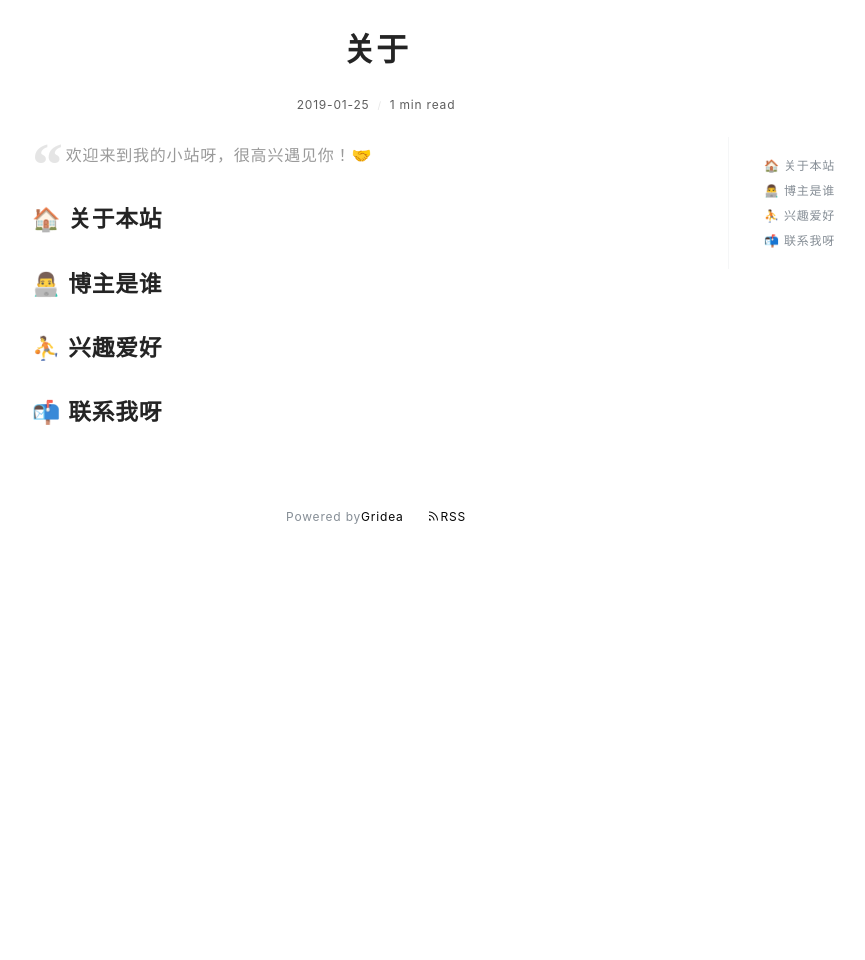
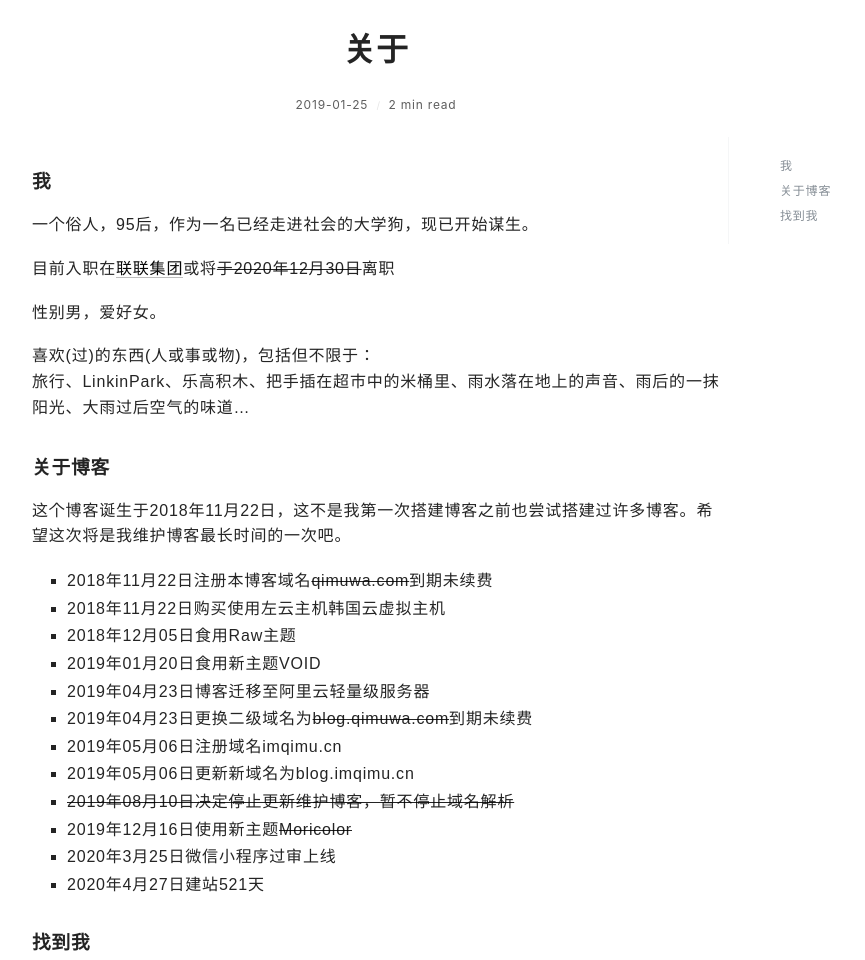
Before and after one commit to imqimu/imqimu.github.io, a plain HTML site: page post/about/index.html in a window 1280 px wide. Shown: the part 448-1408 px from the top of the page, without its empty margins (264-1129 px from the left). Before the commit the page ends 1013 px from the top, so only its background shows below. Drawn offline with nearby package versions, Linux system fonts and the light colour scheme; a web font is replaced by a local one.

Commit message:
update from gridea: 2020-12-23 10:10:21

```diff
--- a/archives/index.html
+++ b/archives/index.html
@@ -3,7 +3,7 @@
     <meta charset="utf-8" />
 <meta name="viewport" content="width=device-width, initial-scale=1" />
 <title>Gridea</title>
-<link rel="shortcut icon" href="https://imqimu.github.io/favicon.ico?v=1608688914390">
+<link rel="shortcut icon" href="https://imqimu.github.io/favicon.ico?v=1608689394982">
 <link href="https://cdn.jsdelivr.net/npm/remixicon@2.3.0/fonts/remixicon.css" rel="stylesheet">
 <link rel="stylesheet" href="https://imqimu.github.io/styles/main.css">
 <link rel="alternate" type="application/atom+xml" title="Gridea - Atom Feed" href="https://imqimu.github.io/atom.xml">
@@ -18,7 +18,7 @@
       <div class="main-content">
         <div class="site-header">
   <a href="https://imqimu.github.io">
-  <img class="avatar" src="https://imqimu.github.io/images/avatar.png?v=1608688914390" alt="">
+  <img class="avatar" src="https://imqimu.github.io/images/avatar.png?v=1608689394982" alt="">
   </a>
   <h1 class="site-title">
     Gridea
--- a/atom.xml
+++ b/atom.xml
@@ -2,7 +2,7 @@
 <feed xmlns="http://www.w3.org/2005/Atom">
     <id>https://imqimu.github.io</id>
     <title>Gridea</title>
-    <updated>2020-12-23T02:02:22.256Z</updated>
+    <updated>2020-12-23T02:10:21.074Z</updated>
     <generator>https://github.com/jpmonette/feed</generator>
     <link rel="alternate" href="https://imqimu.github.io"/>
     <link rel="self" href="https://imqimu.github.io/atom.xml"/>
--- a/post/about/index.html
+++ b/post/about/index.html
@@ -3,7 +3,7 @@
     <meta charset="utf-8" />
 <meta name="viewport" content="width=device-width, initial-scale=1" />
 <title>关于 | Gridea</title>
-<link rel="shortcut icon" href="https://imqimu.github.io/favicon.ico?v=1608688914390">
+<link rel="shortcut icon" href="https://imqimu.github.io/favicon.ico?v=1608689394982">
 <link href="https://cdn.jsdelivr.net/npm/remixicon@2.3.0/fonts/remixicon.css" rel="stylesheet">
 <link rel="stylesheet" href="https://imqimu.github.io/styles/main.css">
 <link rel="alternate" type="application/atom+xml" title="关于 | Gridea - Atom Feed" href="https://imqimu.github.io/atom.xml">
@@ -11,14 +11,12 @@
 
 
 
-    <meta name="description" content="
-欢迎来到我的小站呀，很高兴遇见你！🤝
-
-🏠 关于本站
-👨‍💻 博主是谁
-⛹ 兴趣爱好
-📬 联系我呀
-..." />
+    <meta name="description" content="我
+一个俗人，95后，作为一名已经走进社会的大学狗，现已开始谋生。
+目前入职在联联集团或将于2020年12月30日离职
+性别男，爱好女。
+喜欢(过)的东西(人或事或物)，包括但不限于：
+旅行、LinkinPark、乐高积木、把手插在超市中的..." />
     <meta name="keywords" content="" />
     <link rel="stylesheet" href="https://cdnjs.cloudflare.com/ajax/libs/KaTeX/0.10.0/katex.min.css">
     <script src="https://cdn.bootcss.com/highlight.js/9.12.0/highlight.min.js"></script>
@@ -28,7 +26,7 @@
       <div class="main-content">
         <div class="site-header">
   <a href="https://imqimu.github.io">
-  <img class="avatar" src="https://imqimu.github.io/images/avatar.png?v=1608688914390" alt="">
+  <img class="avatar" src="https://imqimu.github.io/images/avatar.png?v=1608689394982" alt="">
   </a>
   <h1 class="site-title">
     Gridea
@@ -88,30 +86,54 @@
                 2019-01-25
               </span>
               <span>
-                1 min read
+                2 min read
               </span>
 
             </div>
 
             <div class="post-content-wrapper">
               <div class="post-content">
-                <blockquote>
-<p>欢迎来到我的小站呀，很高兴遇见你！🤝</p>
-</blockquote>
-<h2 id="关于本站">🏠 关于本站</h2>
-<h2 id="博主是谁">👨‍💻 博主是谁</h2>
-<h2 id="兴趣爱好">⛹ 兴趣爱好</h2>
-<h2 id="联系我呀">📬 联系我呀</h2>
+                <h3 id="我">我</h3>
+<p>一个俗人，95后，作为一名已经走进社会的大学狗，现已开始谋生。</p>
+<p>目前入职在<a href="http://www.lianlianlvyou.cn/">联联集团</a>或将<s>于2020年12月30日</s>离职</p>
+<p>性别男，爱好女。</p>
+<p>喜欢(过)的东西(人或事或物)，包括但不限于：<br>
+旅行、LinkinPark、乐高积木、把手插在超市中的米桶里、雨水落在地上的声音、雨后的一抹阳光、大雨过后空气的味道…</p>
+<h3 id="关于博客">关于博客</h3>
+<p>这个博客诞生于2018年11月22日，这不是我第一次搭建博客之前也尝试搭建过许多博客。希望这次将是我维护博客最长时间的一次吧。</p>
+<ul>
+<li>2018年11月22日注册本博客域名<s>qimuwa.com</s>到期未续费</li>
+<li>2018年11月22日购买使用左云主机韩国云虚拟主机</li>
+<li>2018年12月05日食用Raw主题</li>
+<li>2019年01月20日食用新主题VOID</li>
+<li>2019年04月23日博客迁移至阿里云轻量级服务器</li>
+<li>2019年04月23日更换二级域名为<s>blog.qimuwa.com</s>到期未续费</li>
+<li>2019年05月06日注册域名imqimu.cn</li>
+<li>2019年05月06日更新新域名为blog.imqimu.cn</li>
+<li><s>2019年08月10日决定停止更新维护博客，暂不停止域名解析</s></li>
+<li>2019年12月16日使用新主题<s>Moricolor</s></li>
+<li>2020年3月25日微信小程序过审上线</li>
+<li>2020年4月27日建站521天</li>
+</ul>
+<h3 id="找到我">找到我</h3>
+<p>[photos]<br>
+<img src="https://cdn.imqimu.cn/2020/10/18/1603029636.png#vwid=1710&amp;vhei=624" alt="" loading="lazy"><br>
+<img src="https://cdn.imqimu.cn/2020/03/25/1542156201.png#vwid=1710&amp;vhei=624" alt="" loading="lazy"><br>
+[/photos]</p>
+<!-- more -->
 
               </div>
               <div class="toc-container">
                 <ul class="markdownIt-TOC">
 <li>
 <ul>
-<li><a href="#%E5%85%B3%E4%BA%8E%E6%9C%AC%E7%AB%99">🏠 关于本站</a></li>
-<li><a href="#%E5%8D%9A%E4%B8%BB%E6%98%AF%E8%B0%81">👨‍💻 博主是谁</a></li>
-<li><a href="#%E5%85%B4%E8%B6%A3%E7%88%B1%E5%A5%BD">⛹ 兴趣爱好</a></li>
-<li><a href="#%E8%81%94%E7%B3%BB%E6%88%91%E5%91%80">📬 联系我呀</a></li>
+<li>
+<ul>
+<li><a href="#%E6%88%91">我</a></li>
+<li><a href="#%E5%85%B3%E4%BA%8E%E5%8D%9A%E5%AE%A2">关于博客</a></li>
+<li><a href="#%E6%89%BE%E5%88%B0%E6%88%91">找到我</a></li>
+</ul>
+</li>
 </ul>
 </li>
 </ul>
```
Also changed, not shown: index.html (+2 -2 lines), post/hello-gridea/index.html (+2 -2 lines), tag/fJ9ObvojD/index.html (+2 -2 lines), tags/index.html (+2 -2 lines).
